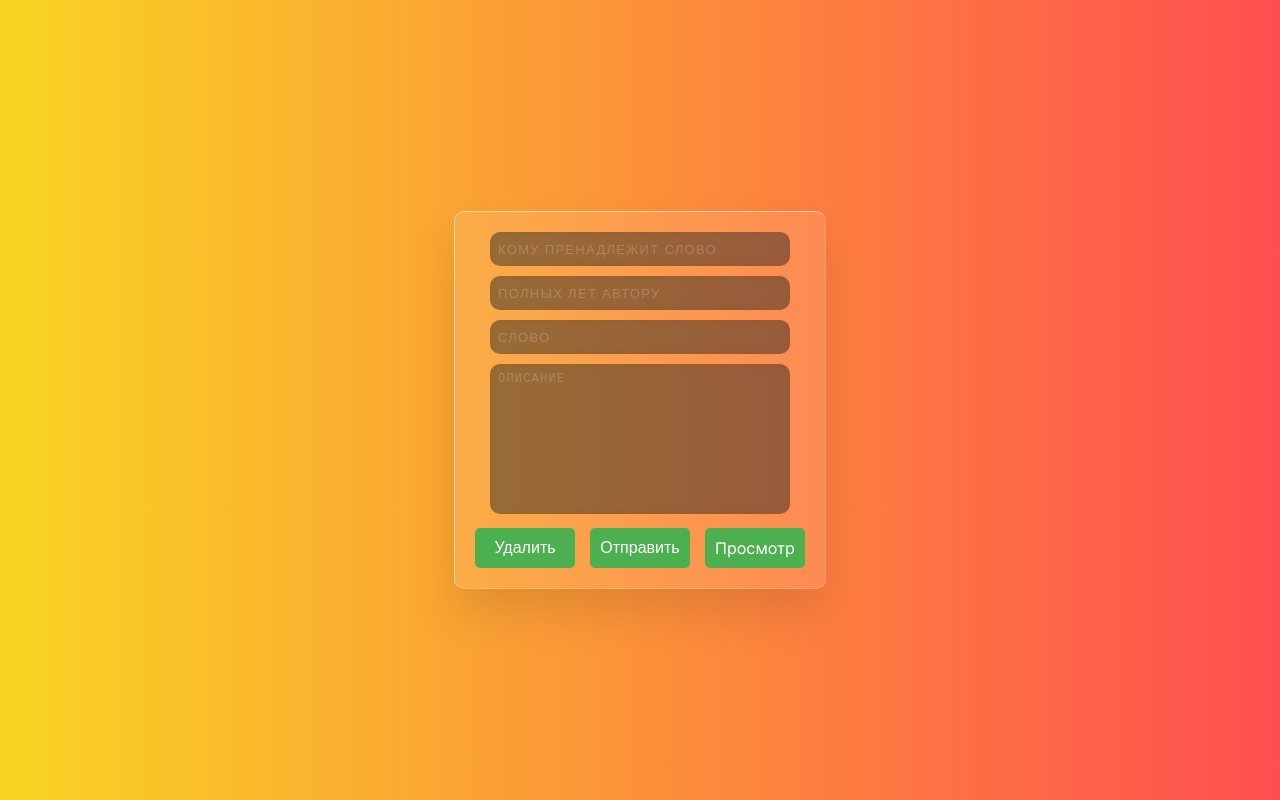
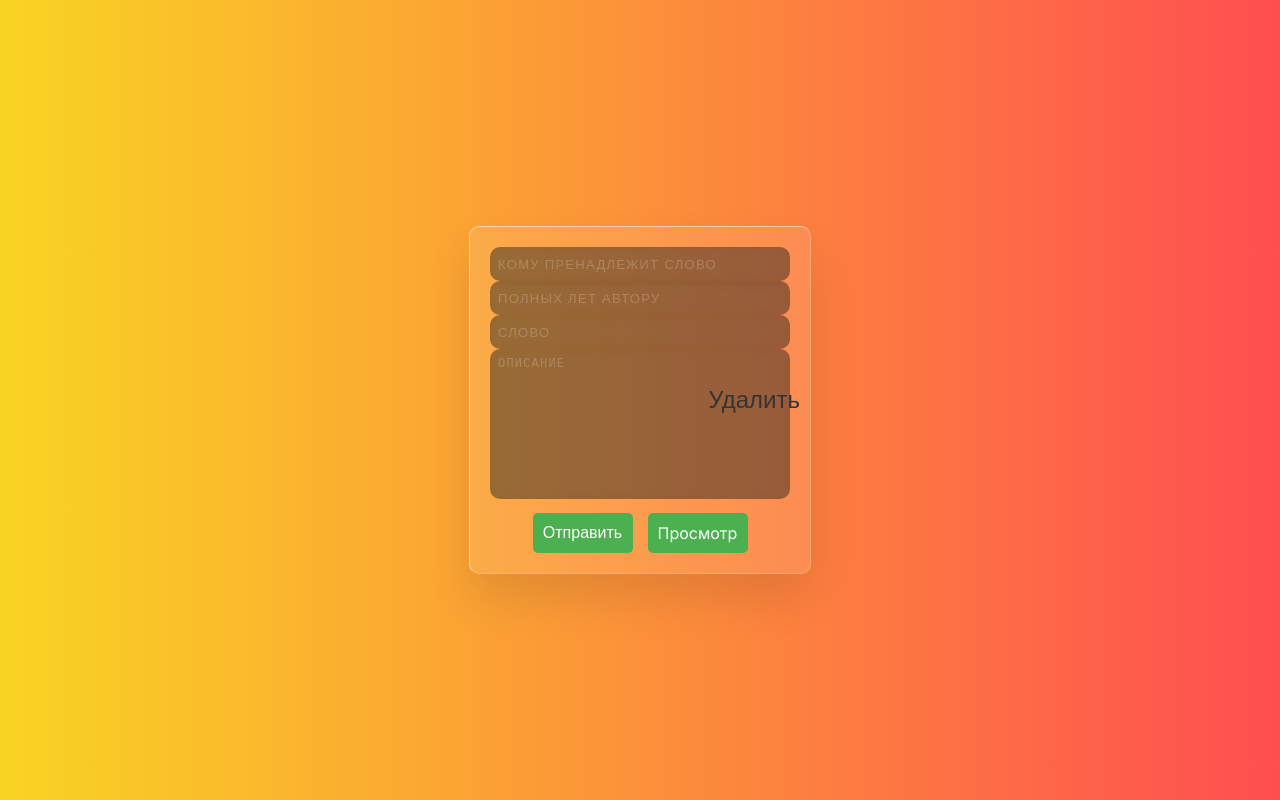
Before and after one commit to RUS29TAM/server, a Next.js app: page / in a window 1280 px wide. Built offline with nearby package versions, Linux system fonts and the light colour scheme.

Commit message:
chore: configure styles

```diff
--- a/src/app/components/Form/Form.module.css
+++ b/src/app/components/Form/Form.module.css
@@ -35,8 +35,8 @@
 }
 
 .inputField,.textArea  {
+    text-transform: capitalize;
     width: 300px;
-    margin-bottom: 10px;
     padding: 8px;
     font-size: 16px;
     border-radius: 10px;
@@ -45,6 +45,18 @@
     color:  #FFF;
     backdrop-filter: blur(5px);
     background: rgba(0, 0, 0, 0.4);
+}
+.inputField[type='number']::-webkit-inner-spin-button,
+.inputField[type='number']::-webkit-outer-spin-button {
+    -webkit-appearance: none;
+    margin: 0;
+}
+
+.inputField[type='number'],
+.inputField[type="number"]:hover,
+.inputField[type="number"]:focus {
+    appearance: none;
+    -moz-appearance: textfield;
 }
 
 .inputField::placeholder,.textArea::placeholder  {
@@ -60,12 +72,39 @@
     resize: none; /* Позволяет изменять размер по вертикали */
 }
 
+.inputWrapper {
+    display: flex;
+    align-items: center;
+    margin-bottom: 10px;
+    position: relative;
+}
+
+.clearButton {
+    background: none;
+    border: none;
+    color: #343434;
+    font-size: 1.5rem;
+    cursor: pointer;
+    position: absolute;
+    right: 10px;
+    top: 50%;
+    transform: translateY(-50%);
+}
+.clearButton:hover {
+    color: #FFFFFF;
+}
+
+.textAreaWrapper .clearButton {
+    top: 85%;
+}
+
 .btnWrapper {
     display: flex;
     gap: 15px;
+    margin-top: 10px;
 }
 
-.submitButton,.clearButton, .viewButton {
+.submitButton,.viewButton {
     width: 100px;
     padding: 10px;
     font-size: 16px;
@@ -80,10 +119,6 @@
     background-color: #45a049;
 }
 
-.clearButton:hover {
-    background-color: #f80404;
-}
-
 .viewButton:hover {
     background-color: #3189f8;
 }
```
